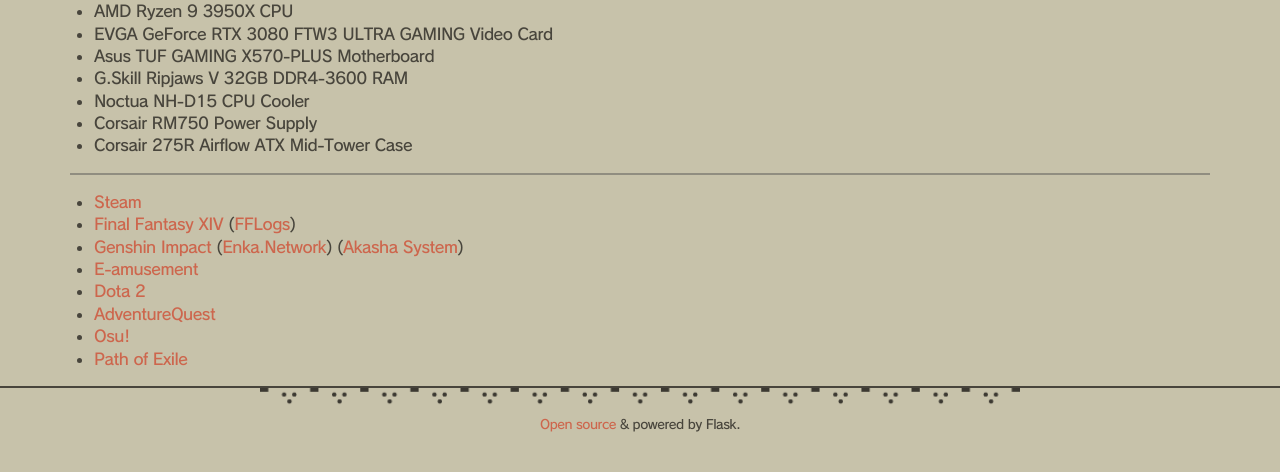
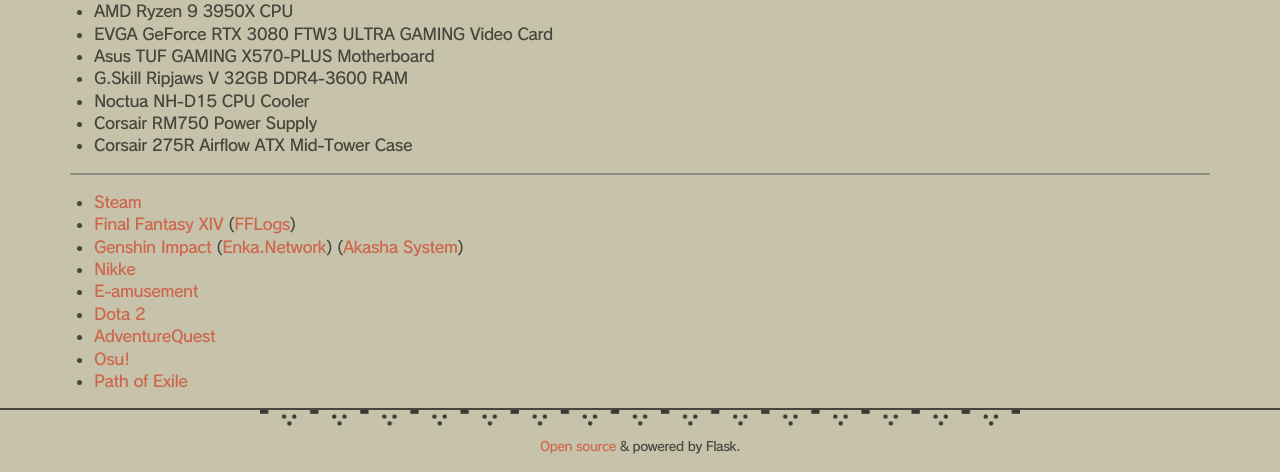
Before and after one commit to tesu/website, a Flask app: page /about/gaming in a window 1280 px wide. Shown: the part 475-947 px from the top of the page. Before the commit the page ends 907 px from the top, so only its background shows below. Run offline with Flask 3, Linux system fonts and the light colour scheme; data that the repository does not hold is empty.

Commit message:
add nikke

```diff
--- a/tesu/templates/about/gaming.html
+++ b/tesu/templates/about/gaming.html
@@ -20,6 +20,7 @@
                 <li><a href="https://steamcommunity.com/id/tesu-">Steam</a>
                 <li><a href="https://na.finalfantasyxiv.com/lodestone/character/20558971/">Final Fantasy XIV</a> (<a href="https://www.fflogs.com/character/id/17107024">FFLogs</a>)
                 <li><a href="https://act.hoyolab.com/app/community-game-records-sea/index.html?user_id=38466490#/ys">Genshin Impact</a> (<a href="https://enka.network/u/604964451/">Enka.Network</a>) (<a href="https://akasha.cv/profile/604964451">Akasha System</a>)
+                <li><a href="https://www.blablalink.com/shiftyspad/home?uid=MjkwODAtMjczNDU0MDI4NzAxMjYzODgxNA">Nikke</a>
                 <li><a href="https://p.eagate.573.jp/gate/p/mypage/index.html?target_id=7355003">E-amusement</a>
                 <li><a href="https://www.opendota.com/players/88741454">Dota 2</a>
                 <li><a href="https://aq.battleon.com/game/flash/charview?temp=31603506">AdventureQuest</a>
```
